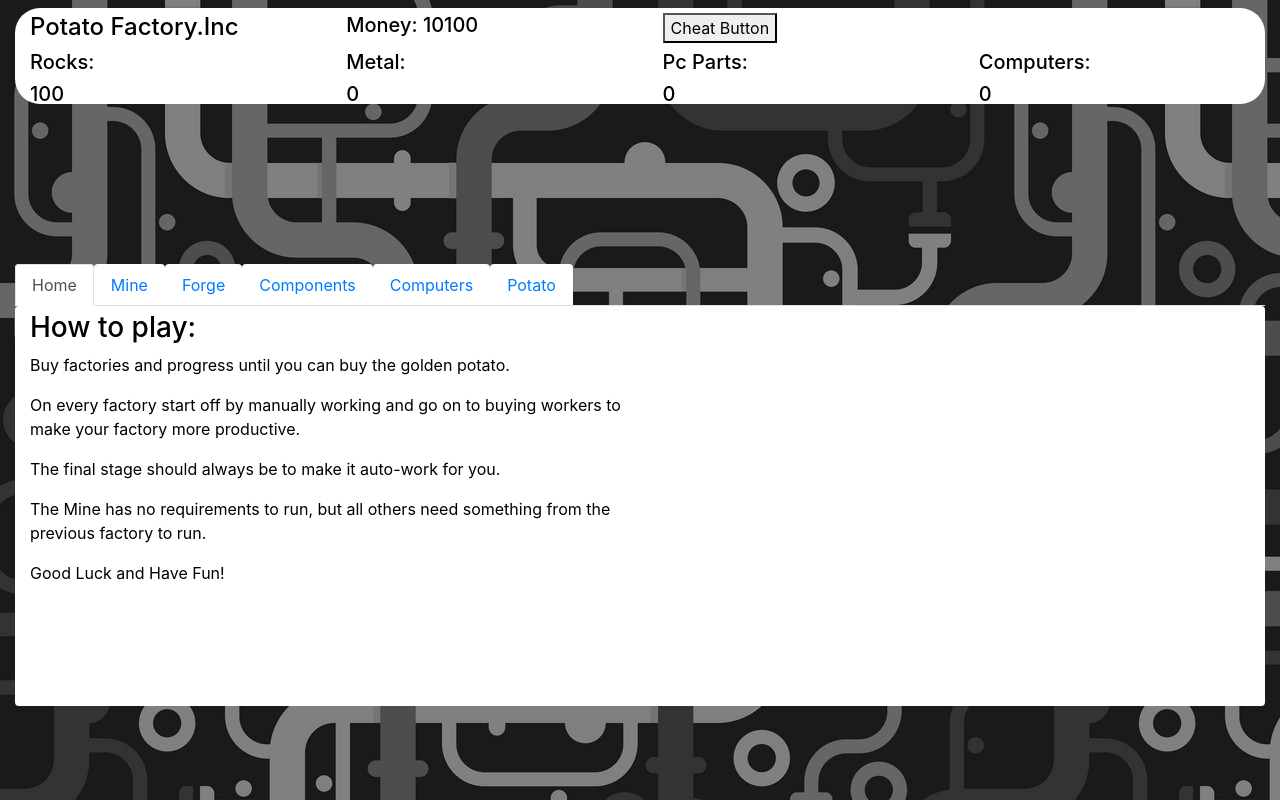
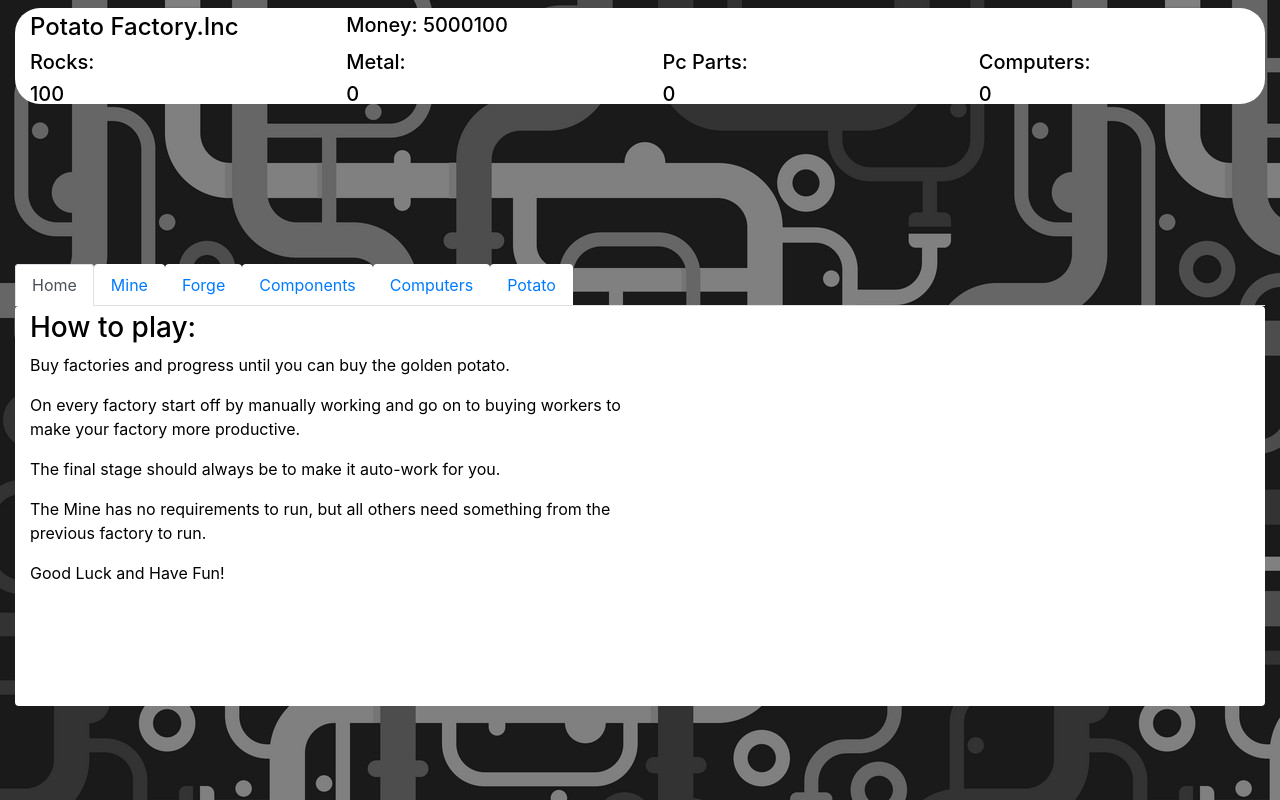
Before and after one commit to gerson2600/JS-PotatoGame, a plain HTML site: page index.html in a window 1280 px wide. Both pictures are taken after a click on the button "Cheat Button". Drawn offline with nearby package versions, Linux system fonts and the light colour scheme.

Commit message:
final version / commit

```diff
--- a/index.html
+++ b/index.html
@@ -23,7 +23,7 @@
 						<h5 id="PlayerMoneyH">Money: x</h5>
 					</div>
 					<div class="col-6">
-						<button onclick="GameApp.GiveLotsOfMoney();">Cheat Button</button>
+						<button class="btn btn-primary" id="CheatBtn" onclick="GameApp.GiveLotsOfMoney();">Cheat Button</button>
 					</div>
 				</div>
 				<div class="row">
--- a/js/ComponentsFactory.js
+++ b/js/ComponentsFactory.js
@@ -15,8 +15,8 @@ var ComponentsFactory = {
 	ProductOutputID : document.getElementById('TotalPartsValue'),
 
 	ProductRequirementFactory : ForgeFactory,
-	ProductRequirementBaseCost : 20,
-	ProductRequirementCost : 20,
+	ProductRequirementBaseCost : 12,
+	ProductRequirementCost : 12,
 	ProductRequirementCostID: document.getElementById('ComponentsProductionCost'),
 
 	IsWorking : false,
@@ -24,8 +24,8 @@ var ComponentsFactory = {
 	ProgressBar : document.getElementById('ComponentsProgressBar'),
 
 	Workers : 0,
-	WorkerUnitProductivity : 3,
-	MaxWorkers : 100,
+	WorkerUnitProductivity : 8,
+	MaxWorkers : 200,
 	WorkersID : document.getElementById('ComponentsWorkerValue'),
 
 	Productivity : 1,
--- a/js/ComputersFactory.js
+++ b/js/ComputersFactory.js
@@ -15,8 +15,8 @@ var ComputersFactory = {
 	ProductOutputID : document.getElementById('TotalComputersValue'),
 
 	ProductRequirementFactory : ComponentsFactory,
-	ProductRequirementBaseCost : 50,
-	ProductRequirementCost : 50,
+	ProductRequirementBaseCost : 15,
+	ProductRequirementCost : 15,
 	ProductRequirementCostID: document.getElementById('ComputersProductionCost'),
 
 	IsWorking : false,
@@ -24,7 +24,7 @@ var ComputersFactory = {
 	ProgressBar : document.getElementById('ComputersProgressBar'),
 
 	Workers : 0,
-	WorkerUnitProductivity : 1,
+	WorkerUnitProductivity : 3,
 	MaxWorkers : 100,
 	WorkersID : document.getElementById('ComputersWorkerValue'),
 
--- a/js/ForgeFactory.js
+++ b/js/ForgeFactory.js
@@ -25,8 +25,8 @@ var ForgeFactory = {
 	ProgressBar : document.getElementById('ForgeProgressBar'),
 
 	Workers : 0,
-	WorkerUnitProductivity : 5,
-	MaxWorkers : 100,
+	WorkerUnitProductivity : 10,
+	MaxWorkers : 400,
 	WorkersID : document.getElementById('ForgeWorkerValue'),
 
 	Productivity : 1,
--- a/js/MineFactory.js
+++ b/js/MineFactory.js
@@ -24,8 +24,8 @@ var MineFactory = {
 	ProgressBar : document.getElementById('MineProgressBar'),
 
 	Workers : 0,
-	WorkerUnitProductivity : 15,
-	MaxWorkers : 100,
+	WorkerUnitProductivity : 20,
+	MaxWorkers : 500,
 	WorkersID : document.getElementById('MineWorkerValue'),
 
 	Productivity : 1,
--- a/js/app.js
+++ b/js/app.js
@@ -18,8 +18,9 @@ var GameApp = {
 
 	GiveLotsOfMoney : function ()
 	{
-		Player.Money += 10000;
+		Player.Money += 5000000;
 		GameDisp.UpdatePlayerMoney();
+		document.getElementById('CheatBtn').classList.add('HiddenElement');
 	},
 
 	UnlockPotato : function ()
```
Also changed, not shown: 1 other file.
